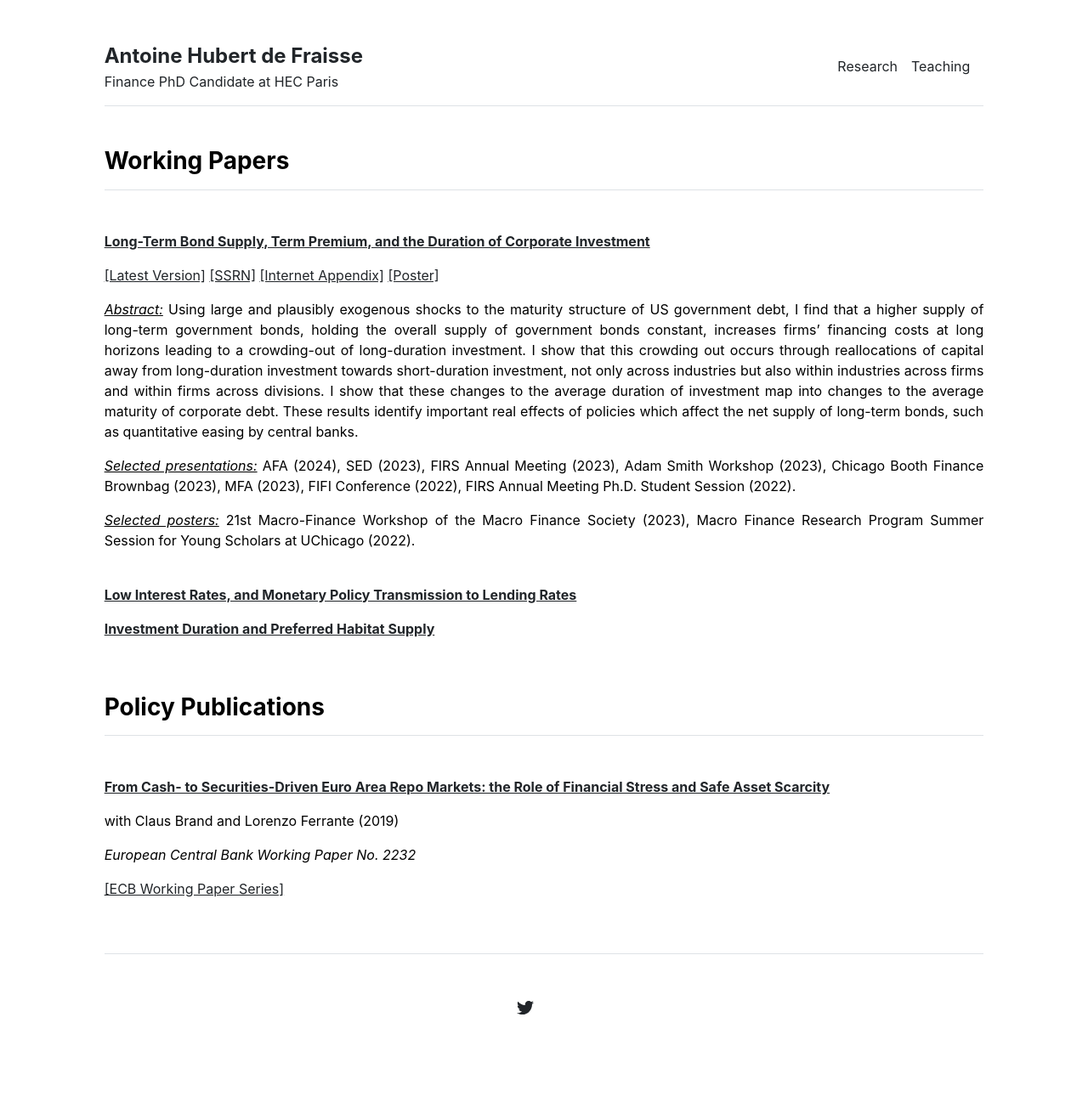
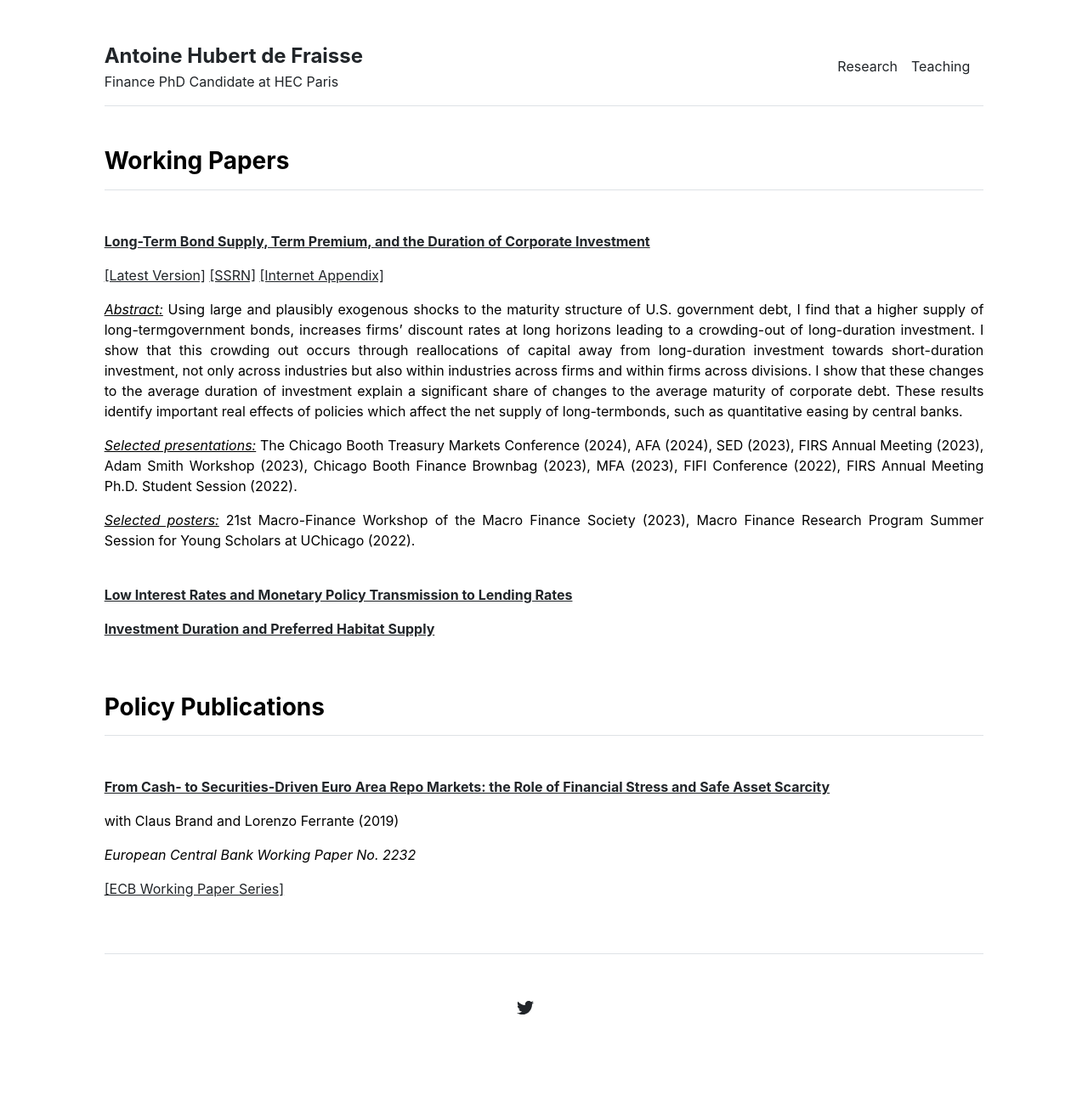
Before and after one commit to antoinehubertdefraisse/antoinehubertdefraisse.github.io, a Jekyll site: the page built from publications.md, in a window 1280 px wide. Shown: the whole page at 85% size. Built offline with Jekyll 4.4.1, drawn with Linux system fonts in a browser that asks for light colours.

Commit message:
Update publications.html

```diff
--- a/_includes/publications.html
+++ b/_includes/publications.html
@@ -1,21 +1,19 @@
 <div class="row g-5 mb-5">
   <div>
     <h3 class="fw-bold border-bottom pb-3 mb-5">Working Papers</h3>
-  <p><a href="http://antoinehubertdefraisse.github.io/pdf/term_structure_and_corp_investment_ssrn.pdf" target="_blank"> <b>Long-Term Bond Supply, Term Premium, and the Duration of Corporate Investment</b>
+  <p><a href="http://antoinehubertdefraisse.github.io/pdf/main_draft_wo_internetappendix.pdf.pdf" target="_blank"> <b>Long-Term Bond Supply, Term Premium, and the Duration of Corporate Investment</b>
       </a></p>
-    <p><a href="http://antoinehubertdefraisse.github.io/pdf/term_structure_and_corp_investment_ssrn.pdf" target="_blank">[Latest Version]</a>
+    <p><a href="http://antoinehubertdefraisse.github.io/pdf/main_draft_wo_internetappendix.pdf" target="_blank">[Latest Version]</a>
 	    <a href="https://papers.ssrn.com/sol3/papers.cfm?abstract_id=4064763" target="_blank">[SSRN]</a>
-      <a href="http://antoinehubertdefraisse.github.io/pdf/1_term_structure_and_corp_investment_internetappendix.pdf" target="_blank">[Internet Appendix]</a>
-	 <a href="http://antoinehubertdefraisse.github.io/pdf/poster_MFS.pdf" target="_blank">[Poster]</a><p>
-    <p align="justify"> <u><em>Abstract:</em></u> Using large and plausibly exogenous shocks to the maturity structure of US government debt, I find that a higher supply of long-term government bonds, holding the overall supply of government bonds constant, increases firms’ financing costs at long horizons leading to a crowding-out of long-duration investment. I show that this crowding out occurs through reallocations of capital away from long-duration investment towards short-duration investment, not only across industries but also within industries across firms and within firms across divisions. I show that these changes to the average duration of investment map into changes to the average maturity of corporate debt. These results identify important real effects of policies which affect the net supply of long-term bonds, such as quantitative easing by central banks.
- 	</p>
-	<p align="justify"> <u><em>Selected presentations:</em></u> AFA (2024), SED (2023), FIRS Annual Meeting (2023), Adam Smith Workshop (2023), Chicago Booth Finance Brownbag (2023), MFA (2023), FIFI Conference (2022), FIRS Annual Meeting Ph.D. Student Session (2022). </p>
+      <a href="http://antoinehubertdefraisse.github.io/pdf/main_draft_internetappendix.pdf" target="_blank">[Internet Appendix]</a>
+    <p align="justify"> <u><em>Abstract:</em></u> Using large and plausibly exogenous shocks to the maturity structure of U.S. government debt, I find that a higher supply of long-termgovernment bonds, increases firms’ discount rates at long horizons leading to a crowding-out of long-duration investment. I show that this crowding out occurs through reallocations of capital away from long-duration investment towards short-duration investment, not only across industries but also within industries across firms and within firms across divisions. I show that these changes to the average duration of investment explain a significant share of changes to the average maturity of corporate debt. These results identify important real effects of policies which affect the net supply of long-termbonds, such as quantitative easing by central banks.	</p>
+	<p align="justify"> <u><em>Selected presentations:</em></u> The Chicago Booth Treasury Markets Conference (2024), AFA (2024), SED (2023), FIRS Annual Meeting (2023), Adam Smith Workshop (2023), Chicago Booth Finance Brownbag (2023), MFA (2023), FIFI Conference (2022), FIRS Annual Meeting Ph.D. Student Session (2022). </p>
 	 <p align="justify"> <u><em>Selected posters:</em></u> 21st Macro-Finance Workshop of the Macro Finance Society (2023), Macro Finance Research Program Summer Session for Young Scholars at UChicago (2022). </p>
  </p>
 
       <br>
 
-    <p><a href="transmission.pdf" target="_blank"><b>Low Interest Rates, and Monetary Policy Transmission to Lending Rates </b>
+    <p><a href="transmission.pdf" target="_blank"><b>Low Interest Rates and Monetary Policy Transmission to Lending Rates </b>
       </a></p>
 
     <p><a href="preferredhabitatsupply.pdf" target="_blank"><b> Investment Duration and Preferred Habitat Supply </b>
```
